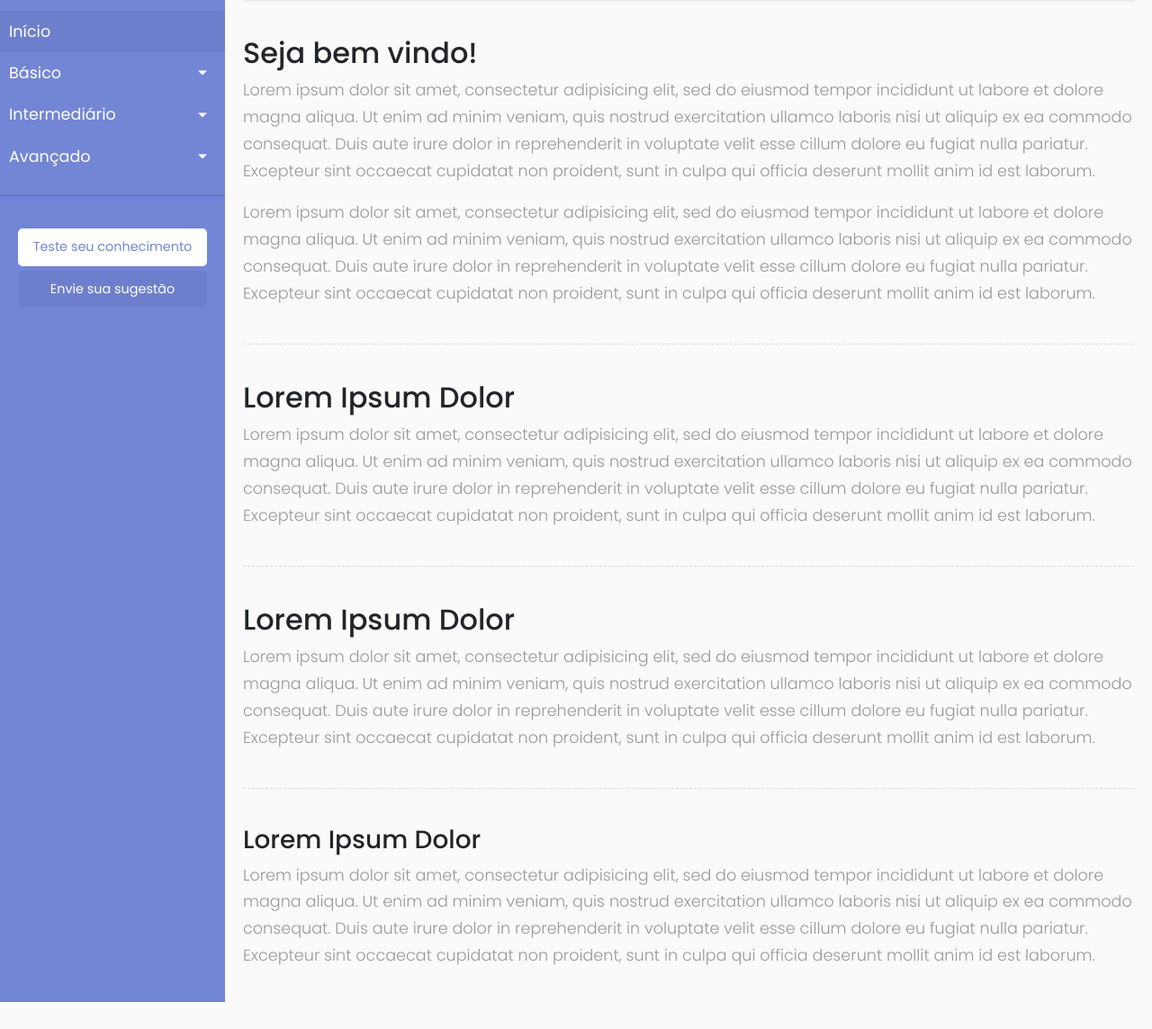
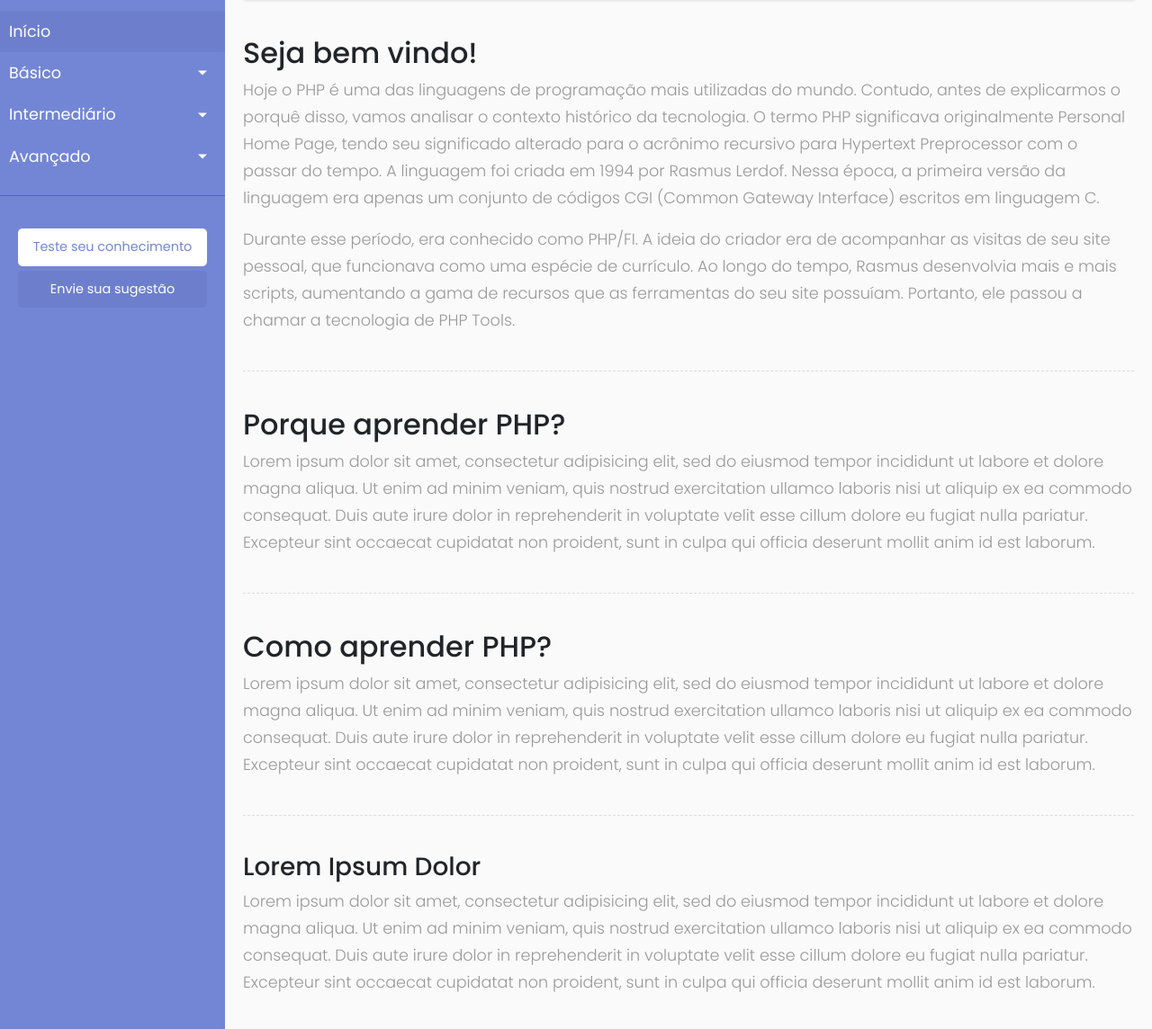
Before and after one commit to Spinkers/projetophp, a PHP site: page / in a window 1280 px wide. Shown: the part 90-1234 px from the top of the page at 90% size. Before the commit the page ends 1204 px from the top, so only its background shows below. Run offline with PHP 8.4, Linux system fonts and the light colour scheme; some libraries are stand-ins or nearby versions.

Commit message:
infocards e index

```diff
--- a/index.php
+++ b/index.php
@@ -56,17 +56,18 @@
       ?>
 
       <h2>Seja bem vindo!</h2>
-            <p>Lorem ipsum dolor sit amet, consectetur adipisicing elit, sed do eiusmod tempor incididunt ut labore et dolore magna aliqua. Ut enim ad minim veniam, quis nostrud exercitation ullamco laboris nisi ut aliquip ex ea commodo consequat. Duis aute irure dolor in reprehenderit in voluptate velit esse cillum dolore eu fugiat nulla pariatur. Excepteur sint occaecat cupidatat non proident, sunt in culpa qui officia deserunt mollit anim id est laborum.</p>
+      <p>Hoje o PHP é uma das linguagens de programação mais utilizadas do mundo. Contudo, antes de explicarmos o porquê disso, vamos analisar o contexto histórico da tecnologia.
+        O termo PHP significava originalmente Personal Home Page, tendo seu significado alterado para o acrônimo recursivo para Hypertext Preprocessor com o passar do tempo. A linguagem foi criada em 1994 por Rasmus Lerdof. Nessa época, a primeira versão da linguagem era apenas um conjunto de códigos CGI (Common Gateway Interface) escritos em linguagem C.</p>
+      <p>Durante esse período, era conhecido como PHP/FI. A ideia do criador era de acompanhar as visitas de seu site pessoal, que funcionava como uma espécie de currículo. Ao longo do tempo, Rasmus desenvolvia mais e mais scripts, aumentando a gama de recursos que as ferramentas do seu site possuíam. Portanto, ele passou a chamar a tecnologia de PHP Tools.</p>
+
+      <div class="line"></div>
+
+      <h2>Porque aprender PHP?</h2>
       <p>Lorem ipsum dolor sit amet, consectetur adipisicing elit, sed do eiusmod tempor incididunt ut labore et dolore magna aliqua. Ut enim ad minim veniam, quis nostrud exercitation ullamco laboris nisi ut aliquip ex ea commodo consequat. Duis aute irure dolor in reprehenderit in voluptate velit esse cillum dolore eu fugiat nulla pariatur. Excepteur sint occaecat cupidatat non proident, sunt in culpa qui officia deserunt mollit anim id est laborum.</p>
 
       <div class="line"></div>
 
-            <h2>Lorem Ipsum Dolor</h2>
-            <p>Lorem ipsum dolor sit amet, consectetur adipisicing elit, sed do eiusmod tempor incididunt ut labore et dolore magna aliqua. Ut enim ad minim veniam, quis nostrud exercitation ullamco laboris nisi ut aliquip ex ea commodo consequat. Duis aute irure dolor in reprehenderit in voluptate velit esse cillum dolore eu fugiat nulla pariatur. Excepteur sint occaecat cupidatat non proident, sunt in culpa qui officia deserunt mollit anim id est laborum.</p>
-
-            <div class="line"></div>
-
-            <h2>Lorem Ipsum Dolor</h2>
+      <h2>Como aprender PHP?</h2>
       <p>Lorem ipsum dolor sit amet, consectetur adipisicing elit, sed do eiusmod tempor incididunt ut labore et dolore magna aliqua. Ut enim ad minim veniam, quis nostrud exercitation ullamco laboris nisi ut aliquip ex ea commodo consequat. Duis aute irure dolor in reprehenderit in voluptate velit esse cillum dolore eu fugiat nulla pariatur. Excepteur sint occaecat cupidatat non proident, sunt in culpa qui officia deserunt mollit anim id est laborum.</p>
 
       <div class="line"></div>
```
Also changed, not shown: src/php_actions/usuario/select.php (added, +10 -0 lines), src/views/includes/infoCards.php (+21 -3 lines). Lines whose indentation alone changed are shown as unchanged.
